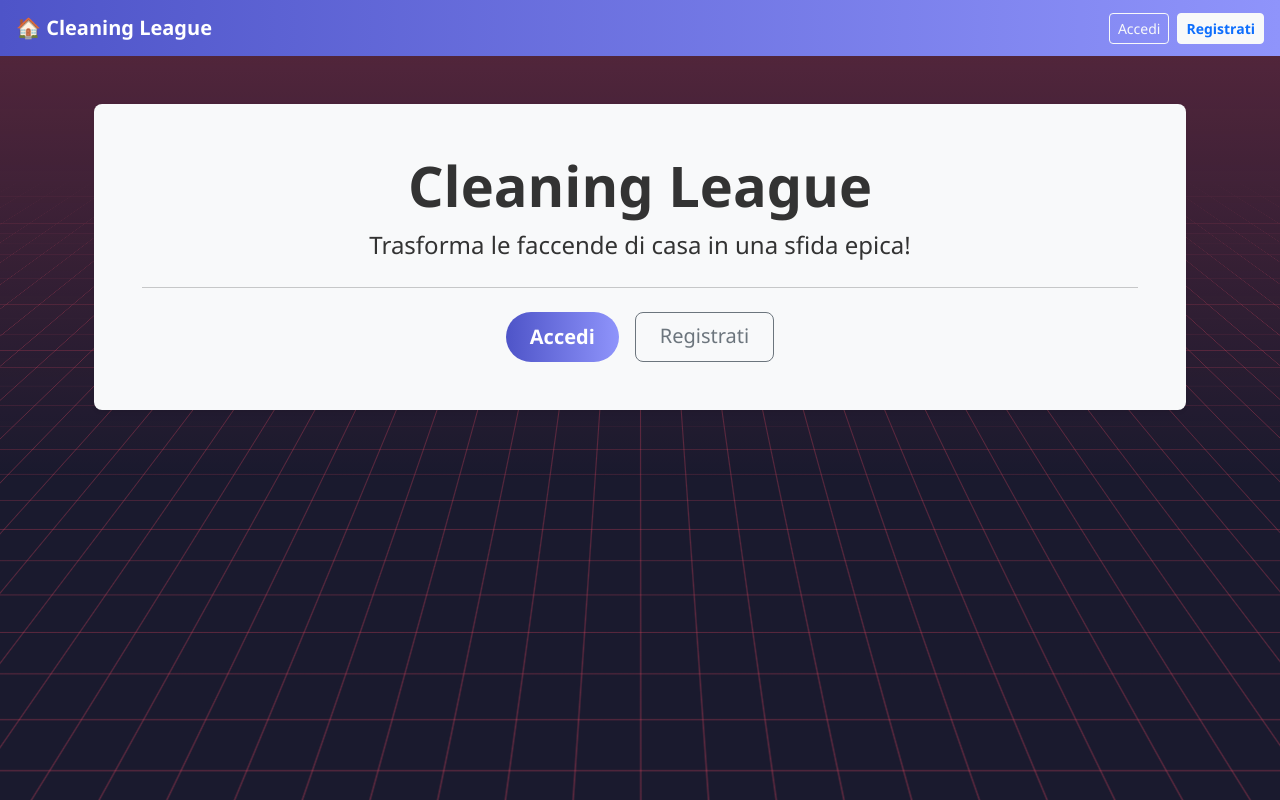
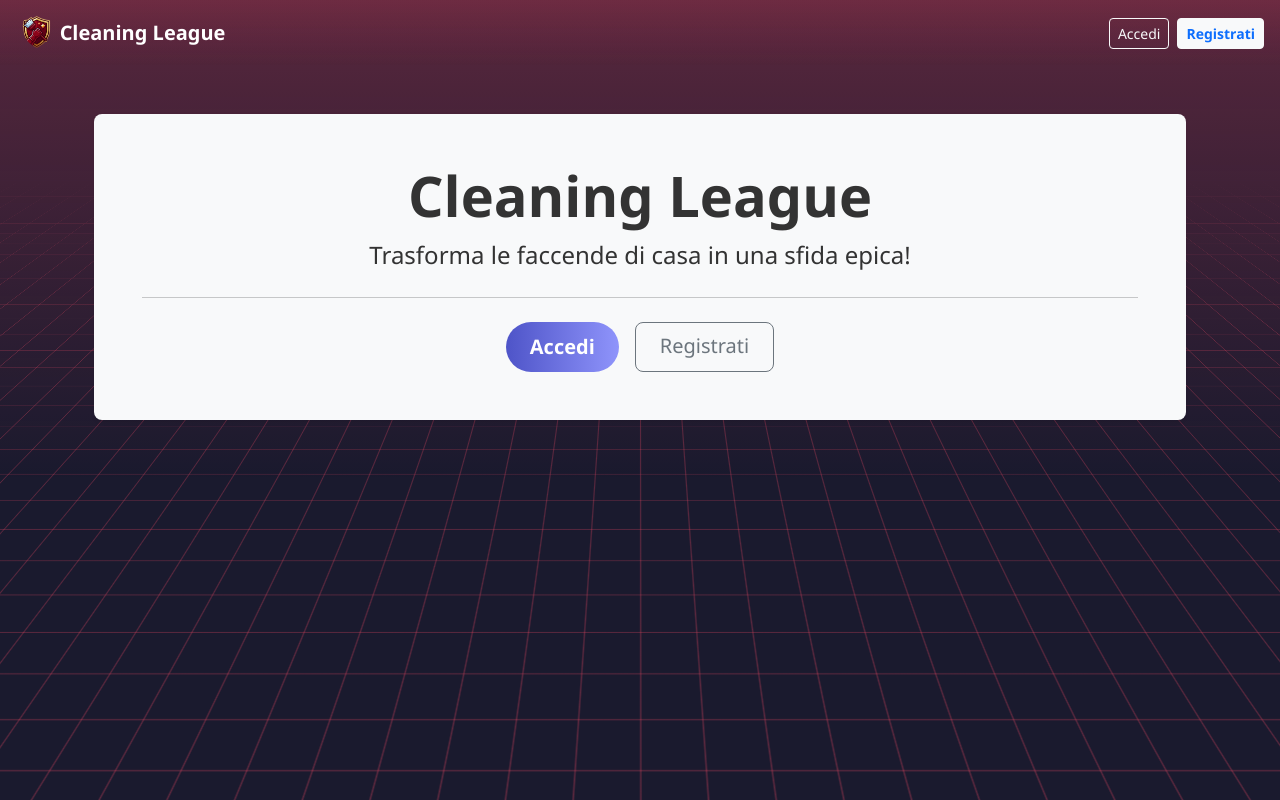
Before and after one commit to EddieSbock/Cleaning_League, a React (Create React App) app in the folder frontend/: page / in a window 1280 px wide. Built offline with nearby package versions, Linux system fonts and the light colour scheme.

Commit message:
Implementato stile menubar

```diff
--- a/frontend/src/components/Menubar.js
+++ b/frontend/src/components/Menubar.js
@@ -1,25 +1,129 @@
 import React from 'react';
-import { Link, useNavigate } from 'react-router-dom';
+import { useState, useEffect } from 'react';
+import { Link, useNavigate, useLocation } from 'react-router-dom';
 import authService from '../services/auth';
+import api from '../services/api';
+import logoImg from '../assets/Logo CL rosso grande.png';
 
 function Menubar() {
   const navigate = useNavigate();
-  const user = authService.getCurrentUser(); // Recupera il token
+  const location = useLocation();
+  const [user, setUser] = useState(authService.getCurrentUser());
+  const [avatarUrl, setAvatarUrl] = useState(null);
+
+  useEffect(() => {
+    const currentUser = authService.getCurrentUser();
+    setUser(currentUser);
+  }, [location]);
+
+  useEffect(() => {
+    const fetchAvatar = async () => {
+      if (user) {
+        try {
+
+          const response = await api.get('profiles/');
+          const myProfile = response.data[0];
+          if (myProfile && myProfile.avatar) {
+             const path = myProfile.avatar;
+             const fullPath = path.startsWith('http') ? path : `http://127.0.0.1:8000${path}`;
+             setAvatarUrl(fullPath);
+          }
+        } catch (error) {
+          console.error("Errore caricamento avatar navbar", error);
+        }
+      }
+    };
+    fetchAvatar();
+  }, [user]);
 
   const handleLogout = () => {
     authService.logout();
     window.location.href = '/login'; // Usa href per pulire tutto
   };
+  const isActive = (path) => location.pathname === path ? 'text-info fw-bold' : 'text-light opacity-75';
+
+  const menuTextStyle = {
+    color: '#fab1a0',
+    textShadow: '0 0 5px rgba(0,0,0,0.5)',
+    fontSize: '1.1rem',
+    textDecoration: 'none',
+    transition: '0.3s'
+  };
+
+  const getLinkStyle = (path) => ({
+    ...menuTextStyle,
+    color: location.pathname === path ? '#eac66eff' : menuTextStyle.color,
+    fontWeight: location.pathname === path ? 'bold' : 'normal',
+    borderBottom: location.pathname === path ? '2px solid #eac66eff' : 'none'
+  });
 
   return (
-    <nav className="navbar navbar-dark px-3 mb-4" style={{ background: 'linear-gradient(to right, #4e54c8, #8f94fb)' }}>
-      <Link className="navbar-brand fw-bold" to="/">🏠 Cleaning League</Link>
+    <nav className="navbar navbar-dark px-3 mb-4" style={{ position: 'relative', background: 'linear-gradient(rgba(233, 69, 96, 0.3),rgba(233, 69, 96, 0.15) 0%, transparent 100%)' }}>
+      <Link className="navbar-brand fw-bold d-flex align-items-center" to="/">
+          <img
+              src={logoImg}
+              alt="Logo"
+              style={{
+                  height: '40px',
+                  marginRight: '3px',
+                  borderRadius: '50%'
+              }}
+          />
+          Cleaning League
+      </Link>
+      {user && (
+            <div className="d-flex gap-4"
+                style={{
+                  position: 'absolute',
+                    left: '52%',
+                    transform: 'translateX(-50%)',
+                    zIndex: 10
+                }}
+            >
+              <Link to="/dashboard" style={getLinkStyle('/dashboard')}>
+                      Dashboard
+                  </Link>
+              <Link to="/task-market" style={getLinkStyle('/task-market')}>
+                      Missioni
+                  </Link>
+              <Link to="/profile" style={getLinkStyle('/profile')}>
+                      Profilo
+                  </Link>
+            </div>
+        )}
 
       <div>
         {user ? (
-          <button onClick={handleLogout} className="btn btn-light btn-sm fw-bold text-primary">
+          <div className="d-flex align-items-center gap-3">
+              {/* Avatar e Nome */}
+              <Link to="/profile" className="d-flex align-items-center text-decoration-none gap-2 text-white">
+                  <img
+                    src={avatarUrl || "https://via.placeholder.com/40?text=U"}
+                    alt="user"
+                    style={{
+                        width: '35px',
+                        height: '35px',
+                        borderRadius: '50%',
+                        objectFit: 'cover',
+                        border: '2px solid #eac66eff'
+                    }}
+                  />
+                  <span className="d-none d-md-inline small">{user.username}</span>
+              </Link>
+          <button onClick={handleLogout} className="btn btn-sm fw-bold"
+            style={{
+              backgroundColor: '#e74c3c',
+              color: 'white',
+              border: 'none',
+              padding: '6px 12px',
+              borderRadius: '20px',
+              cursor: 'pointer',
+              marginLeft: '1px'
+            }}
+          >
             Esci
           </button>
+          </div>
         ) : (
           <div className="d-flex gap-2">
             <Link to="/login" className="btn btn-outline-light btn-sm">Accedi</Link>
--- a/frontend/src/pages/Dashboard.js
+++ b/frontend/src/pages/Dashboard.js
@@ -160,9 +160,6 @@ const Dashboard = () => {
              </ul>
         </div>
 
-        <button className="btn-profile" onClick={() => navigate('/profile')}>
-                👤 Profilo
-            </button>
 
         <div style={{marginTop: 'auto', paddingTop: '20px'}}>
             <button
```
Also changed, not shown: frontend/src/assets/Logo CL rosso grande.png (added).
